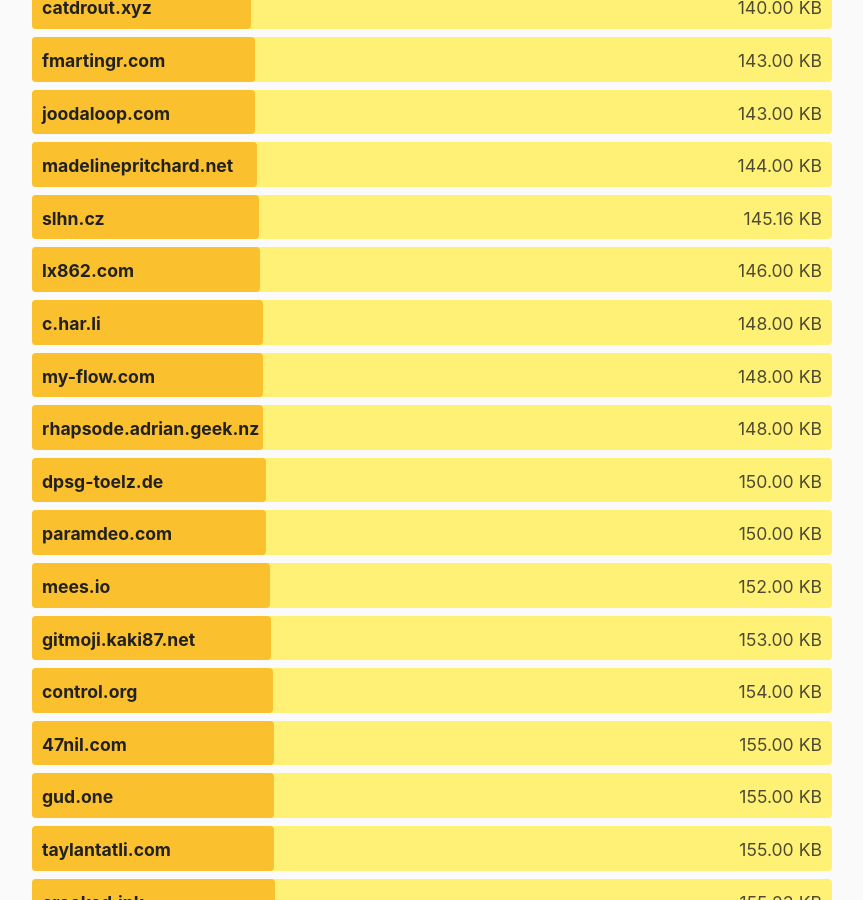
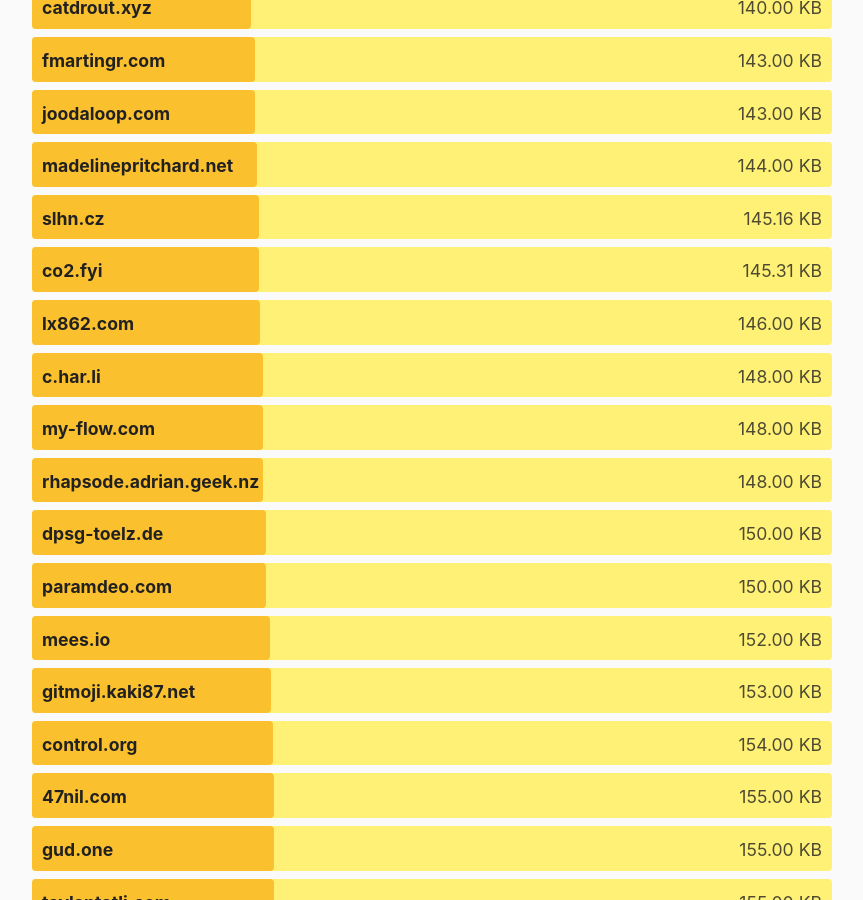
Before and after one commit to kevquirk/512kb.club, a Jekyll site: the page built from index.md, in a window 1280 px wide and 900 px high, scrolled down 28678 px. Shown: the whole window, without its empty margins (208-1071 px from the left). Built offline with Jekyll 4.4.1, drawn with Linux system fonts in a browser that asks for light colours.

Commit message:
Add co2.fyi to sites.yml

```diff
--- a/_data/sites.yml
+++ b/_data/sites.yml
@@ -3992,3 +3992,8 @@
   url: https://zwieratko.sk/
   size: 28.07
   last_checked: 2024-02-11
+
+- domain: co2.fyi
+  url: https://co2.fyi/
+  size: 145.31
+  last_checked: 2024-06-19
```
